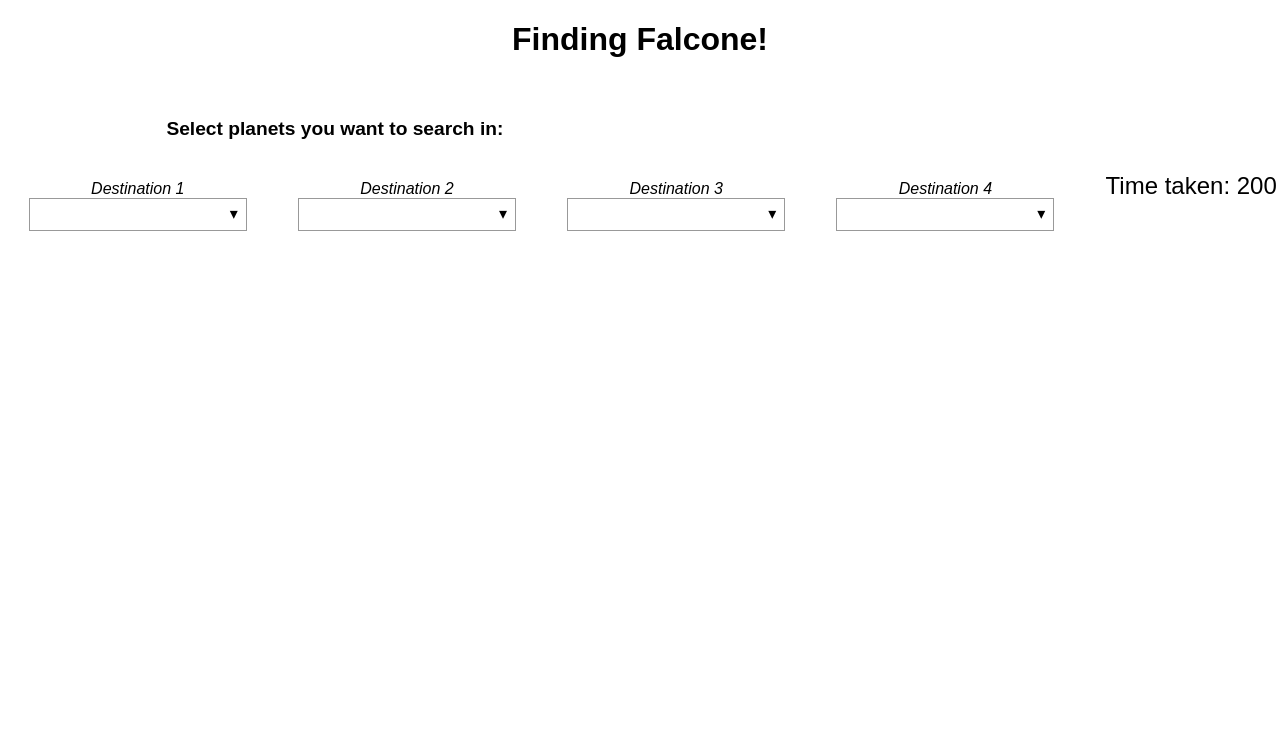
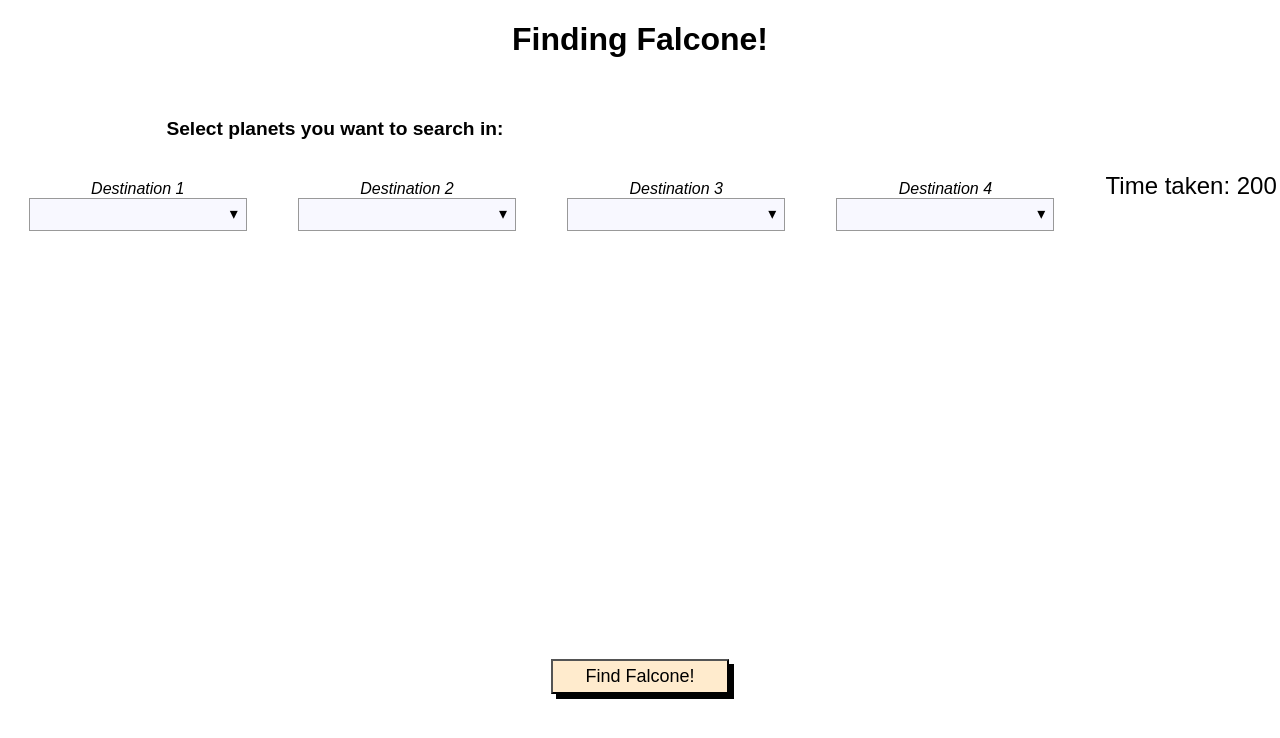
Before and after one commit to ShubhamAgarwal1616/geek-trust, a React (Create React App) app in the folder finding-falcon/: page / in a window 1280 px wide. Shown: the top 738 px of the page. Built offline with nearby package versions, Linux system fonts and the light colour scheme.

Commit message:
add submit option

```diff
--- a/finding-falcon/src/components/autocomplete.js
+++ b/finding-falcon/src/components/autocomplete.js
@@ -53,7 +53,6 @@ class Autocomplete extends Component {
 
     onKeyDown = event => {
         const value = this.props.planets.includes(this.state.userInput) ? this.state.userInput : ""
-        console.log(value)
         if (event.keyCode === 13) {
             this.setState({
                 showSuggestions: false,
--- a/finding-falcon/src/components/home.js
+++ b/finding-falcon/src/components/home.js
@@ -42,17 +42,25 @@ export default class Falcon extends React.Component {
         this.setState({ filteredPlanets, selectedPlanets });
     }
 
-    onClick = (event, index, count) => {
+    increasePreviousSelectedVehicleCount = (vehicles, selectedVehicles, destinationIndex) => {
+        let previousSelectedVehicleIndex = vehicles.findIndex((vehicle) => vehicle["name"] === selectedVehicles[destinationIndex]["name"]);
+        if (previousSelectedVehicleIndex !== -1)
+            vehicles[previousSelectedVehicleIndex]["total_no"] += 1;
+    }
+
+    decreaseSelectedVehicleCount = (event, vehicles, selectedVehicles, destinationIndex, vehicleIndex) => {
+        let [selectedVehicle] = vehicles.filter((vehicle) => vehicle["name"] === event.currentTarget.value);
+        selectedVehicle["total_no"] -= 1;
+        vehicles[vehicleIndex] = selectedVehicle
+        selectedVehicles[destinationIndex] = selectedVehicle
+    }
+
+    onClick = (event, vehicleIndex, destinationCount) => {
         let vehicles = this.state.vehicles.slice();
         let selectedVehicles = this.state.selectedVehicles.slice();
-        let previousSelectedVehicleIndex = vehicles.findIndex((vehicle) => vehicle["name"] === selectedVehicles[count]);
-        if (previousSelectedVehicleIndex !== -1)
-            vehicles[previousSelectedVehicleIndex]["total_no"] += 1;
-        let [selectedVehicle] = vehicles.filter((vehicle) => vehicle["name"] === event.currentTarget.value);
-        selectedVehicle["total_no"] -= 1;
-        vehicles[index] = selectedVehicle
-        selectedVehicles[count] = event.currentTarget.value
-        this.setState({vehicles, selectedVehicles})
+        this.increasePreviousSelectedVehicleCount(vehicles, selectedVehicles, destinationCount)
+        this.decreaseSelectedVehicleCount(event, vehicles, selectedVehicles, destinationCount, vehicleIndex)
+        this.setState({ vehicles, selectedVehicles })
     }
 
     render() {
@@ -66,7 +74,7 @@ export default class Falcon extends React.Component {
                             name={"vehicle" + count}
                             vehicleCount={vehicle["total_no"]}
                             onClick={(event) => this.onClick(event, index, count)}
-                        disabled={vehicle["total_no"] === 0}/>
+                            disabled={vehicle["total_no"] === 0} />
                     )
                 })
             }
@@ -90,11 +98,16 @@ export default class Falcon extends React.Component {
             <div>
                 <h1>Finding Falcone!</h1>
                 <p className='dropdown-title'>Select planets you want to search in:</p>
+                <div className='select'>
                     {planetDropdowns}
                     <div className='time-partition'>
                         <span className='test'>Time taken: 200</span>
                     </div>
                 </div>
+                <div>
+                    <button className='submit'>Find Falcone!</button>
+                </div>
+            </div>
         );
     }
 }
--- a/finding-falcon/src/css/autocomplete.css
+++ b/finding-falcon/src/css/autocomplete.css
@@ -6,6 +6,7 @@ body {
     border: 1px solid #999;
     padding: 0.5rem;
     width: 200px;
+    background-color: ghostwhite;
   }
 
   .no-suggestions {
@@ -23,6 +24,7 @@ body {
     padding-left: 0;
     width: calc(200px + 1rem);
     text-align: center;
+    background-color: honeydew;
   }
 
   .suggestions li {
--- a/finding-falcon/src/css/home.css
+++ b/finding-falcon/src/css/home.css
@@ -27,3 +27,14 @@
 .vehicle-options {
     margin-top: 20%;
 }
+
+.select {
+    height: 500px
+}
+
+.submit {
+    padding: 5px 32px;
+    box-shadow: 5px 5px black;
+    font-size: large;
+    background-color: blanchedalmond;
+}
```
Lines whose indentation alone changed are shown as unchanged.
